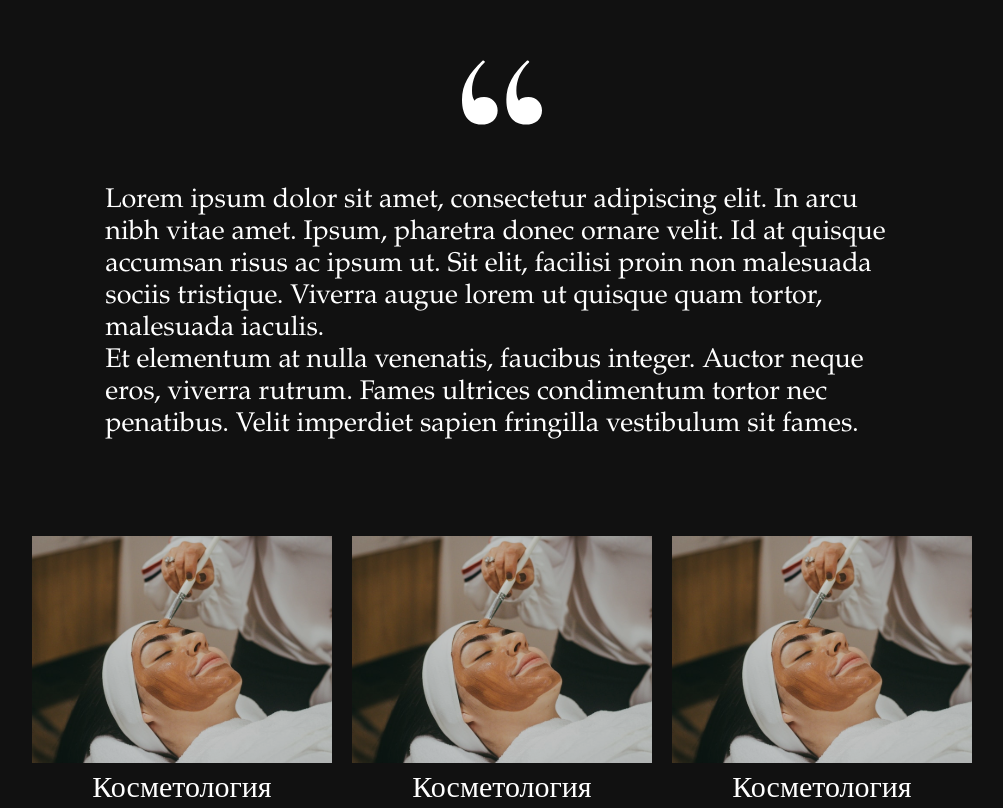
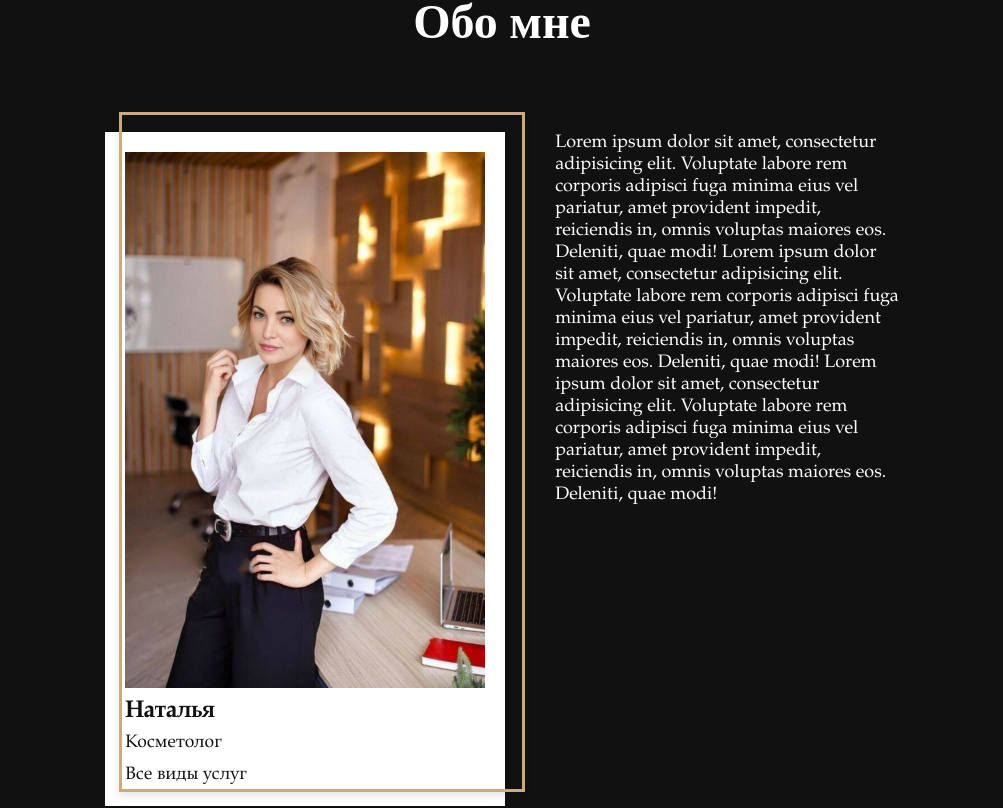
Before and after one commit to AyupovTimur/beauty-salon, a React (Create React App) app: page / in a window 1280 px wide. Shown: the part 399-1207 px from the top of the page, without its empty margins (138-1141 px from the left). Built offline with nearby package versions, Linux system fonts and the light colour scheme.

Commit message:
added: slider component, about me page

```diff
--- a/src/components/app/App.jsx
+++ b/src/components/app/App.jsx
@@ -2,11 +2,13 @@ import BeautyServices from "../beautyServices/BeautyServices";
 import Header from "../header/Header";
 import OurWorks from "../ourWorks/OurWorks";
 import Footer from "../footer/Footer";
+import BeautyMasters from "../beautyMasters/BeautyMasters";
 
 const App = () => {
   return (
     <div className="app">
       <Header />
+      <BeautyMasters />
       <BeautyServices />
       <OurWorks />
       <Footer />
--- /dev/null
+++ b/src/components/beautyMasters/BeautyMasters.jsx
@@ -0,0 +1,34 @@
+import beautyMaster from "../../images/beautyMasters/master.jpg";
+import "./beautyMasters.scss";
+
+const BeautyMasters = () => {
+  return (
+    <div className="beautyMasters">
+      <h2 className="beautyMasters__title">Обо мне</h2>
+      <div className="beautyMasters__cardGroup">
+        <div className="beautyMaster-card">
+          <img src={beautyMaster} alt="" className="beautyMaster-card__image" />
+          <h3 className="beautyMaster-card__name">Наталья</h3>
+          <p className="beautyMaster-card__profession">Косметолог</p>
+          <p className="beautyMaster-card__description">Все виды услуг</p>
+        </div>
+        <div className="beautyMasters__information">
+          <div className="beautyMasters__information-text">
+            Lorem ipsum dolor sit amet, consectetur adipisicing elit. Voluptate
+            labore rem corporis adipisci fuga minima eius vel pariatur, amet
+            provident impedit, reiciendis in, omnis voluptas maiores eos.
+            Deleniti, quae modi! Lorem ipsum dolor sit amet, consectetur
+            adipisicing elit. Voluptate labore rem corporis adipisci fuga minima
+            eius vel pariatur, amet provident impedit, reiciendis in, omnis
+            voluptas maiores eos. Deleniti, quae modi! Lorem ipsum dolor sit
+            amet, consectetur adipisicing elit. Voluptate labore rem corporis
+            adipisci fuga minima eius vel pariatur, amet provident impedit,
+            reiciendis in, omnis voluptas maiores eos. Deleniti, quae modi!
+          </div>
+        </div>
+      </div>
+    </div>
+  );
+};
+
+export default BeautyMasters;
--- /dev/null
+++ b/src/components/beautyMasters/beautyMasters.scss
@@ -0,0 +1,73 @@
+@use "../../styles//variables.scss" as vars;
+
+.beautyMasters {
+  display: flex;
+  flex-direction: column;
+  align-items: center;
+  min-height: 100vh;
+  padding-top: 5rem;
+  background-color: vars.$main-color;
+
+  &__title {
+    font-family: "EB Garamond";
+    font-size: vars.$xll-size;
+    font-weight: vars.$l-text-weight;
+    margin-bottom: 8rem;
+  }
+
+  &__cardGroup {
+    width: 62%;
+    display: grid;
+    grid-template-columns: repeat(2, 1fr);
+    gap: 5rem;
+  }
+
+  &__information-text {
+    font-size: vars.$m-size;
+    margin-bottom: 2rem;
+  }
+}
+
+.beautyMaster-card {
+  position: relative;
+  width: 40rem;
+  padding: 2rem;
+  background-color: vars.$text-color;
+  box-shadow: 0 0.4rem 0.8rem rgba(0, 0, 0, 0.1);
+  z-index: 1;
+
+  &::before {
+    content: "";
+    position: absolute;
+    top: -2rem;
+    right: -2rem;
+    width: 100%;
+    height: 100%;
+    border: 0.3rem solid vars.$decoration-color;
+    z-index: -1;
+    box-shadow: 0 0.4rem 0.8rem rgba(0, 0, 0, 0.1);
+  }
+
+  &__image {
+    width: 100%;
+    display: block;
+  }
+
+  &__name {
+    margin-top: 1rem;
+    font-size: vars.$l-size;
+    color: vars.$main-color;
+  }
+
+  &__profession {
+    margin-top: 0.5rem;
+    font-size: vars.$m-size;
+    color: vars.$main-color;
+  }
+
+  &__description {
+    margin-top: 1rem;
+    font-size: vars.$m-size;
+    color: vars.$main-color;
+  }
+}
--- a/src/components/header/Header.jsx
+++ b/src/components/header/Header.jsx
@@ -22,7 +22,7 @@ const Header = () => {
             />
           </a>
           <li className="header__item">Главная</li>
-          <li className="header__item">Мастера</li>
+          <li className="header__item">Обо мне</li>
           <li className="header__item">Косметика</li>
           <img
             style={{ width: "5rem", height: "5rem" }}
```
Also changed, not shown: src/components/slider/Slider.jsx (added, +57 -0 lines), src/components/slider/slider.scss (added, +75 -0 lines), src/images/beautyMasters/alina.svg (added), src/images/beautyMasters/master.jpg (added).
